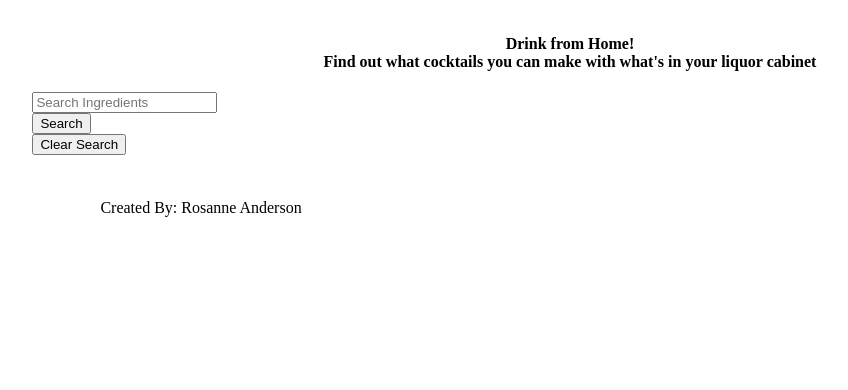
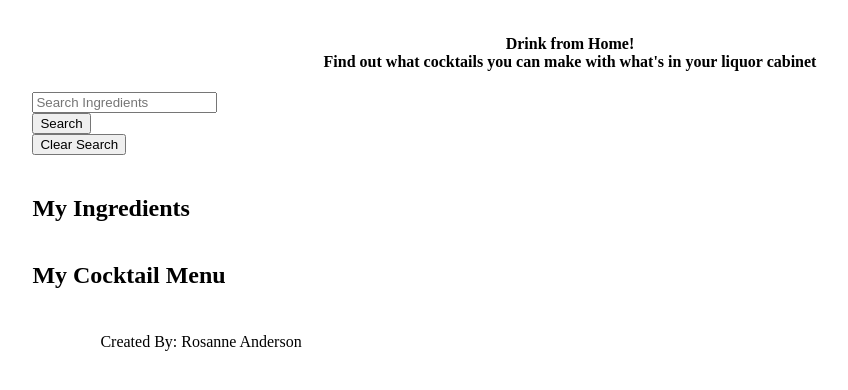
Before and after one commit to RosanneE/Pour_Choices_Front_End, a Django app: template drinks/templates/home.html in a window 1280 px wide. Shown: the part 176-566 px from the top of the page, without its empty margins (70-918 px from the left). Run offline with Django 4.2, Linux system fonts and the light colour scheme; the template is opened without the code that fills it, so the values that code supplies are empty.

Commit message:
remove req file

```diff
--- a/drinks/templates/home.html
+++ b/drinks/templates/home.html
@@ -9,6 +9,9 @@
 <div class = 'ingList'>
     {% include 'partials/_ingList.html' %}
 </div>
-<div></div>
+<div>{% include 'partials/_my_ing.html' %}</div>
+<div>
+    {% include 'partials/_menu.html' %}
+</div>
 {% include 'partials/_footer.html' %}
 {% endblock %}
--- a/drinks/templates/list_show.html
+++ b/drinks/templates/list_show.html
@@ -10,12 +10,15 @@
 
   <div class="ingredient_filtered_list">
     {% for drink in lists.drink_in_list.all%}
-    <a class = 'dList' href = '/drinks/index/{{drink.id}}'>
+    <a class = 'dList' href = '{{drink.id}}'>
     <h4>{{drink.drink_name}}</h4>
     </a>
     {% endfor %}
     <button class = 'update_button'><a href = '{% url 'list_update' lists.id %}'>Update</a></button>
   </div>
+  <div>
+  <td><a href='{% url 'list_delete' lists.id %}' style="color:red">Delete List</a></td>
+  </div>
 </div>
 {% include 'partials/_footer.html' %}
 {% endblock %}
--- /dev/null
+++ b/drinks/templates/partials/_menu.html
@@ -0,0 +1,8 @@
+<h2>My Cocktail Menu</h2>
+
+{% comment %} Ingredient list {% endcomment %}
+<div class="my_ing_list">
+    {% for ingredient in ingredients%}
+    <h4>{{ingredient.ingredient}}</h4>
+    {% endfor %}
+</div>
--- /dev/null
+++ b/drinks/templates/partials/_my_ing.html
@@ -0,0 +1,8 @@
+<h2>My Ingredients</h2>
+
+{% comment %} Ingredient list {% endcomment %}
+<div class="my_ing_list">
+    {% for ingredient in ingredients%}
+    <h4>{{ingredient.ingredient}}</h4>
+    {% endfor %}
+</div>
--- a/drinks/urls.py
+++ b/drinks/urls.py
@@ -11,6 +11,8 @@ urlpatterns = [
     path('index/<int:pk>/', views.CocktailShow.as_view(),  name='cocktail_show'),
     path('my_page/<int:pk>/', views.ListShow.as_view(),  name='list_show'),
     path('index/<int:pk>/update/', views.CocktailUpdate.as_view(),  name='cocktail_update'),
+    path('list_delete/<int:id>', views.ListDelete, name='list_delete'),
     path('my_page/<int:pk>/list_update/', views.ListUpdate.as_view(),  name='list_update'),
     path('ing_search/', views.ing_search, name='ingredients'),
+    # path('my_page/<int:pk>/drinks/<int:drink_pk>/', views.ListDrinkAssoc.as_view(), name="list_song_assoc"),
 ]
```
Also changed, not shown: drinks/views.py (+17 -2 lines), drinks/templates/add.html (deleted), drinks/templates/addIng.html (deleted), req.md (renamed from requirements.txt).
